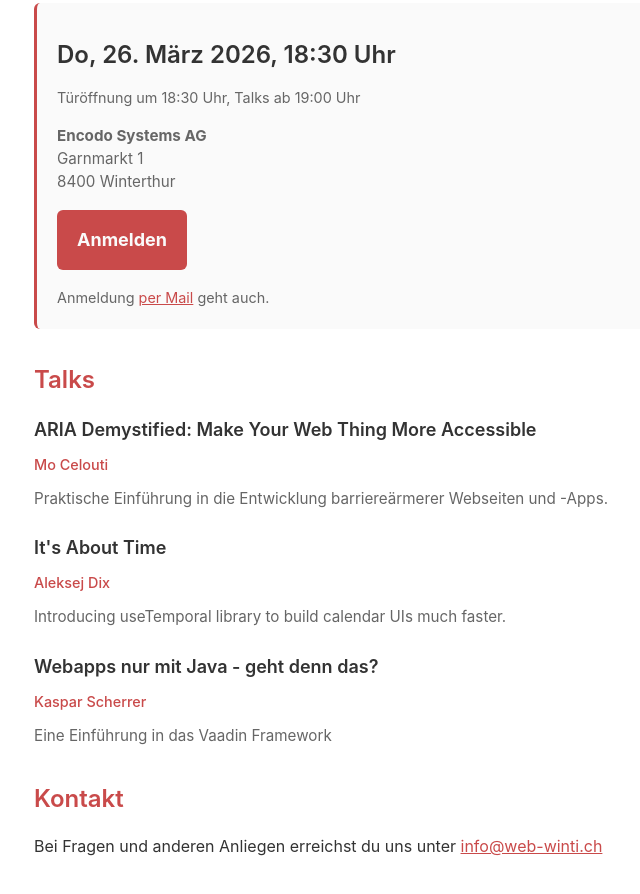
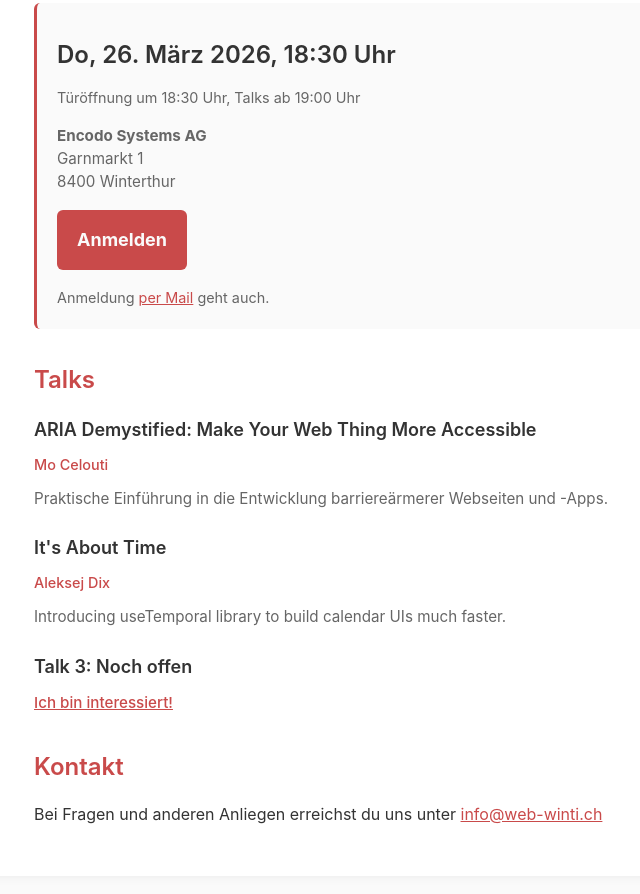
Before and after one commit to web-winti/web-winti.ch, a plain HTML site: page docs/index.html in a window 1280 px wide. Shown: the part 301-1195 px from the top of the page, without its empty margins (254-894 px from the left). Drawn offline with Linux system fonts and the light colour scheme.

Commit message:
Revert "Add third talk"
This reverts commit f6ce88d78dab21bd48da07b82bbfcf5b4ab88a88.

```diff
--- a/docs/index.html
+++ b/docs/index.html
@@ -238,9 +238,8 @@
             </div>
 
             <div class="talk">
-                <div class="talk-title">Webapps nur mit Java - geht denn das?</div>
-                <div class="talk-speaker">Kaspar Scherrer</div>
-                <div class="talk-description">Eine Einführung in das Vaadin Framework</div>
+                <div class="talk-title">Talk 3: Noch offen</div>
+                <a href="mailto:info@web-winti.ch" class="talk-description-link">Ich bin interessiert!</a>
             </div>
         </section>
 
```
